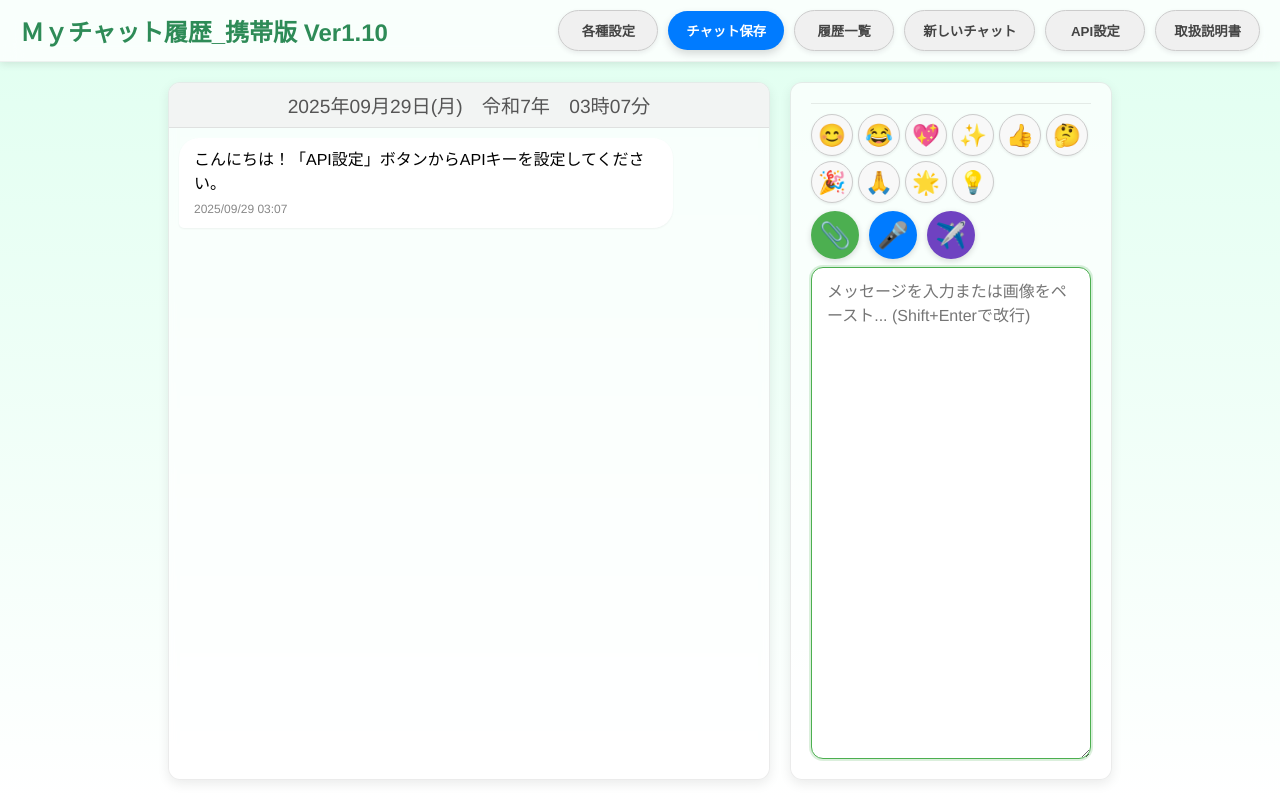
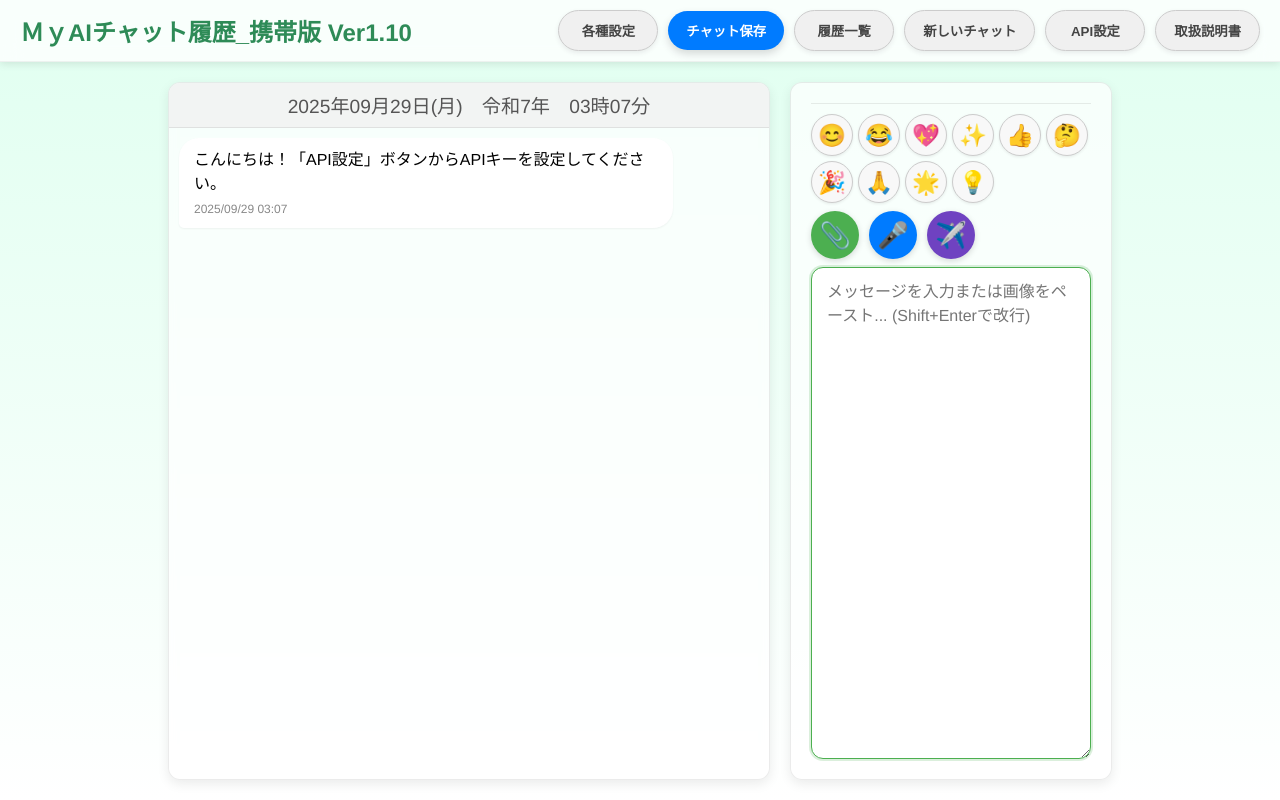
Before and after one commit to Junchan999/MyAI_Chat2, a plain HTML site: page index.html in a window 1280 px wide. Drawn offline with Linux system fonts and the light colour scheme.

Commit message:
Add files via upload

```diff
--- a/index.html
+++ b/index.html
@@ -3,7 +3,7 @@
 <head>
     <meta charset="UTF-8">
     <meta name="viewport" content="width=device-width, initial-scale=1.0">
-    <title>Ｍｙチャット履歴</title>
+    <title>ＭｙAIチャット履歴</title>
     <style>
         html {
             height: 100%;
@@ -744,7 +744,7 @@
 <body>
 
 <header>
-    <h1>Ｍｙチャット履歴_携帯版 Ver1.10</h1>
+    <h1>ＭｙAIチャット履歴_携帯版 Ver1.10</h1>
     <div class="header-controls">
         <div class="header-buttons">
             <button id="persona-button">各種設定</button>
```
